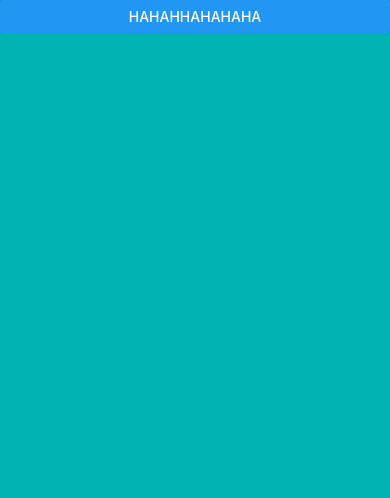
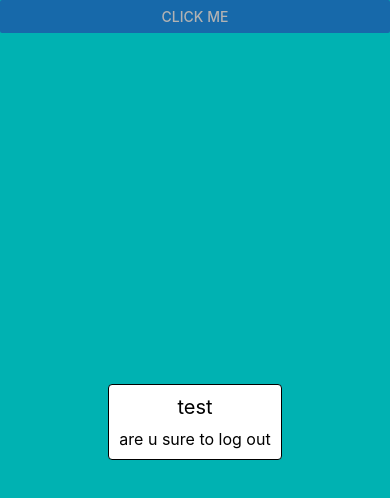
Before and after one commit to liangyulinSysu/RNComponents, a React Native app: screen / in a window 390 px wide. Both pictures are taken after a click on the button "CLICK ME". Shown: the top 498 px of the page. Built offline with nearby package versions, Linux system fonts and the light colour scheme.

Commit message:
Adding Confirm Component

```diff
--- a/App.js
+++ b/App.js
@@ -7,6 +7,7 @@
 import React, { Component } from 'react';
 import { View, Button, Modal } from 'react-native';
 import ModalView from './src/Components/ModalView';
+import Confirm from './src/Container/Confirm';
 
 class App extends Component {
   constructor(props) {
@@ -23,15 +24,11 @@ class App extends Component {
   _showModalView = () => {
     if(this.state.visible) {
       return(
-        <ModalView
-          visible={true}
-          transparent={true}
-          style={{width: 100, height: 100}}
+        <Confirm
           supportClickClose
-          animationType='none'
-        >
-          <Button title="hahahhahahaha" onPress={() => alert("hehe")}/>
-        </ModalView>
+          title='test'
+          description='are u sure to log out'
+        />
       );
     }
   }
--- a/src/Components/ModalView.js
+++ b/src/Components/ModalView.js
@@ -62,7 +62,7 @@ export default class ModalView extends Component {
                         onPress={this._onHiddenModal.bind(this)}
                         disabled={!supportClickClose}
                     >
-                        <View style={{ backgroundColor: backgroundColor, flex: 1}}>
+                        <View style={{ backgroundColor: backgroundColor, flex: 1, justifyContent: 'center', alignItems: 'center'}}>
 
                                 {children}
                         </View>
--- /dev/null
+++ b/src/Container/Confirm.js
@@ -0,0 +1,85 @@
+import React, { Component } from 'react';
+import { View, Text, Button, Modal } from 'react-native';
+import ModalView from '../Components/ModalView';
+
+const PropTypes = require('prop-types');
+
+/**
+ *  title
+ *  info
+ *  btn
+ */
+class Confirm extends Component {
+    static propTypes = {
+        supportClickClose: PropTypes.bool,
+        backgroundStyle: PropTypes.oneOfType([PropTypes.string, PropTypes.object, PropTypes.array]),
+
+        title: PropTypes.string,
+        titleStyle: PropTypes.oneOfType([PropTypes.string, PropTypes.object, PropTypes.array]),
+
+        description: PropTypes.string,
+        descriptionStyle: PropTypes.oneOfType([PropTypes.string, PropTypes.object, PropTypes.array]),
+
+        leftBtnTitle: PropTypes.string,
+        leftBtnStyle: PropTypes.oneOfType([PropTypes.string, PropTypes.object, PropTypes.array]),
+        onLeftBtnPress: PropTypes.func,
+
+        rightBtnTitle: PropTypes.string,
+        rightBtnStyle: PropTypes.oneOfType([PropTypes.string, PropTypes.object, PropTypes.array]),
+        onRightBtnPress: PropTypes.func,
+    }
+
+    static defaultProps = {
+        supportClickClose: false,
+        backgroundStyle: {
+            backgroundColor: '#fff',
+            borderWidth: 1,
+            borderColor: '#000',
+            borderRadius: 4,
+            padding: 10,
+            alignSelf: 'center',
+            justifyContent: 'center',
+            flexDirection: 'column',
+            marginLeft: 25,
+            marginRight: 25,
+        },
+        titleStyle: {
+            fontSize: 20,
+            alignSelf: 'center',
+        },
+        descriptionStyle: {
+            fontSize: 16,
+            marginTop: 10,
+        }
+    }
+
+    _renderTitle() {
+        if(this.props.title) {
+            return <Text style={this.props.titleStyle}>{this.props.title}</Text>;
+        }
+    }
+
+    _renderInfo() {
+        if(this.props.title) {
+            return <Text style={this.props.descriptionStyle}>{this.props.description}</Text>
+        }
+    }
+
+    render() {
+        return(
+            <ModalView
+                visible
+                transparent
+                animationType='none'
+                supportClickClose={this.props.supportClickClose}
+            >
+                <View style={this.props.backgroundStyle}>
+                    {this._renderTitle()}
+                    {this._renderInfo()}
+                </View>
+            </ModalView>
+        );
+    }
+}
+
+export default Confirm;
```
